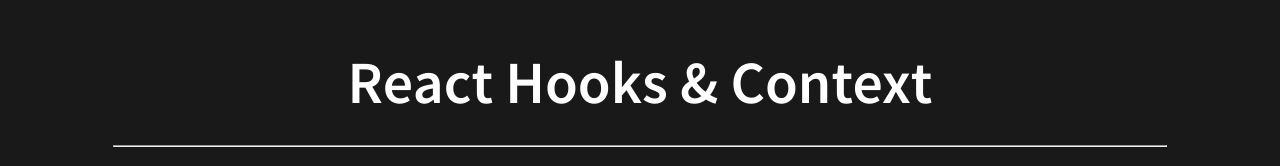
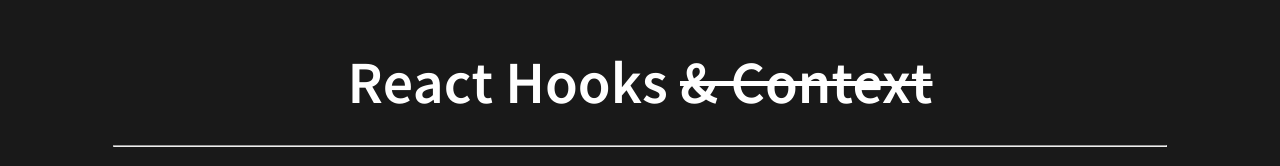
Before and after one commit to acingraham/react-hooks-and-context-course, a website: page index.html in a window 1280 px wide. Shown: the part 260-426 px from the top of the page. Drawn offline with Linux system fonts and the light colour scheme.

Commit message:
strikethrough

```diff
--- a/index.html
+++ b/index.html
@@ -41,7 +41,7 @@
 		<div class="reveal">
 			<div class="slides">
 				<section>
-					<h3>React Hooks <strikethrough>& Context</strikethrough></h3>
+					<h3>React Hooks <strike>& Context</strike></h3>
 					<hr>
 					<a href="https://bit.ly/fh-react-hooks" target="_blank">bit.ly/fh-react-hooks</a>
 				</section>
```
